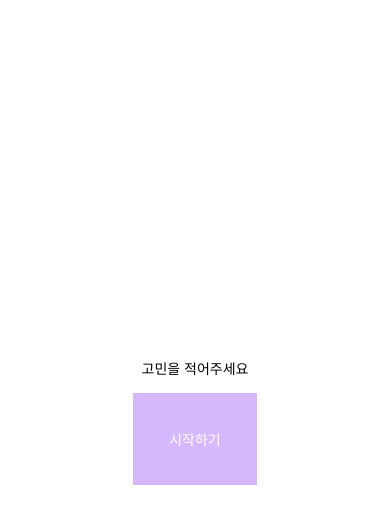
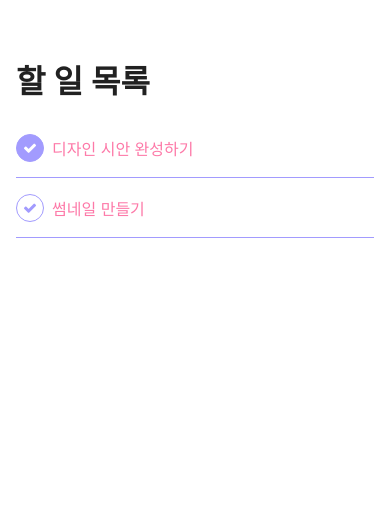
Before and after one commit to Joowon0220/My-app, a React Native app: screen / in a window 390 px wide. Shown: the top 524 px of the page. Built offline with nearby package versions, Linux system fonts and the light colour scheme.

Commit message:
할일리스트

```diff
--- a/App.js
+++ b/App.js
@@ -1,56 +1,17 @@
 import { StatusBar } from 'expo-status-bar';
 import React from 'react';
-import { StyleSheet, Text, View, TouchableOpacity, TextInput, Alert } from 'react-native';
-//Text: 글 적을수 있는거, like <p> tag
-//View: html의 div
-//TouchableOpacity: 버튼 눌렀을때 흰색으로 효과주는거
-//TextInput: 자바의 input
-//Alert: 버튼 눌렀을때 얼럿팝업 띄워서 알려줌!!
-
-import StartButton from './components/StartButton'
+import { StyleSheet, Text, View, SafeAreaView } from 'react-native';
+//SafeAreaView : 배치가 일정한 구역 안에서만 될 수 있도록 설정
+import Header from './components/Header'
+import TodoItem from './components/TodoItem'
 
 export default function App() {
-  let content=''
+
   return (
-
-    <View style={styles.container}>
-      <TextInput
-        placeholder="고민을 적어주세요"
-        onChangeText={(text) =>{//text변화 감지 text가 적히면 content에 text 담아
-          content=text
-        }}
-        style={styles.input}
-
-      />
-
-    <StartButton showAlert={()=>{
-      Alert.alert(content)
-    }}/>
-
-    </View>
+    <SafeAreaView>
+        <Header/>
+        <TodoItem title="디자인 시안 완성하기" done={true}/>
+        <TodoItem title="썸네일 만들기" done={false}/>
+    </SafeAreaView>
   );
 }
-
-const styles = StyleSheet.create({
-  container: {
-    flex: 1,
-    backgroundColor: '#fff',
-    alignItems: 'center',
-    justifyContent: 'center',
-  },
-  box:{
-    backgroundColor: 'pink',
-    flexDirection:'column',
-    padding:16,
-  },
-  first: {
-    fontSize: 20,
-    color:'red',
-    padding:16
-  },
-  input:{
-    width:'100%',
-    textAlign: 'center',
-    marginBottom:16,
-  },
-});
--- /dev/null
+++ b/components/Header.js
@@ -0,0 +1,31 @@
+import React from 'react'
+import{
+    View,
+    Text,
+    StyleSheet,
+} from 'react-native'
+
+const Header = () => {
+    return (
+        <View style={styles.container}>
+            <Text style={styles.title}>
+                할 일 목록
+            </Text>
+        </View>
+    )
+}
+
+const styles = StyleSheet.create({
+    container: {
+        marginTop: 56,
+        marginBottom: 16,
+        marginLeft: 16,
+    },
+    title:{
+        color: '#212121',
+        fontSize: 32,
+        fontWeight: '600'
+    },
+})
+
+export default Header
--- a/components/StartButton.js
+++ b/components/StartButton.js
@@ -8,13 +8,14 @@ import {
 
 const StartButton =({
     showAlert,
+    disabled,
 }) => {
     return(
         <TouchableOpacity
             activeOpacity={0.5}
-            onPress={showAlert}
+            onPress={disabled ? null : showAlert}
         >
-            <View style={styles.box}>
+            <View style={disabled ? styles.disabled : styles.box}>
                 <Text style={styles.text}>
                     시작하기
                 </Text>
@@ -27,7 +28,11 @@ const StartButton =({
 const styles =StyleSheet.create({
     box: {
         backgroundColor: 'rgba(213, 184, 255, 1)',
-        padding: 36,
+        padding: 16,
+    },
+    disabled: {
+        backgroundColor: 'rgba(0, 0, 0, 0.7)',
+        padding: 16,
     },
     text:{
         color:'white',
--- /dev/null
+++ b/components/TodoItem.js
@@ -0,0 +1,72 @@
+import React from 'react'
+import{
+    View,
+    Text,
+    TouchableOpacity,
+    StyleSheet,
+} from 'react-native'
+import {FontAwesome} from '@expo/vector-icons'
+
+const TodoItem = ({
+    title,
+    done
+}) => {
+    return (
+        <View style={styles.container}>
+        <View style={styles.todoBox}>
+            <TouchableOpacity
+                activeOpacity={0.5}
+                style={done ? styles.done : styles.check}
+
+            >
+              <FontAwesome name="check" color={done ? "#fff" : "#a29bfe"} size={14}/>
+            </TouchableOpacity>
+            <Text style={styles.title}>
+                {title}
+            </Text>
+        </View>
+        </View>
+    )
+}
+
+const styles = StyleSheet.create({
+    container: {
+        paddingLeft: 16,
+        paddingRight: 16,
+        backgroundColor: '#fff'
+    },
+    todoBox: {
+        flexDirection:'row',
+        alignItems:'center',
+        height: 60,
+        borderBottomWidth: 1,
+        borderBottomColor: '#a29bfe',
+    },
+    title: {
+        fontSize: 16,
+        color: '#fd79a8',
+    },
+    check: {
+        borderWidth: 1,
+        borderColor: '#a29bfe',
+        width:28,
+        height: 28,
+        justifyContent: 'center',
+        alignItems:'center',
+        marginRight: 8,
+        borderRadius: '50%',
+    },
+    done: {
+        borderWidth: 1,
+        borderColor: '#a29bfe',
+        backgroundColor: '#a29bfe',
+        width:28,
+        height: 28,
+        justifyContent: 'center',
+        alignItems:'center',
+        marginRight: 8,
+        borderRadius: '50%',
+    },
+})
+
+export default TodoItem
```
Also changed, not shown: Welcome.js (added, +61 -0 lines).
